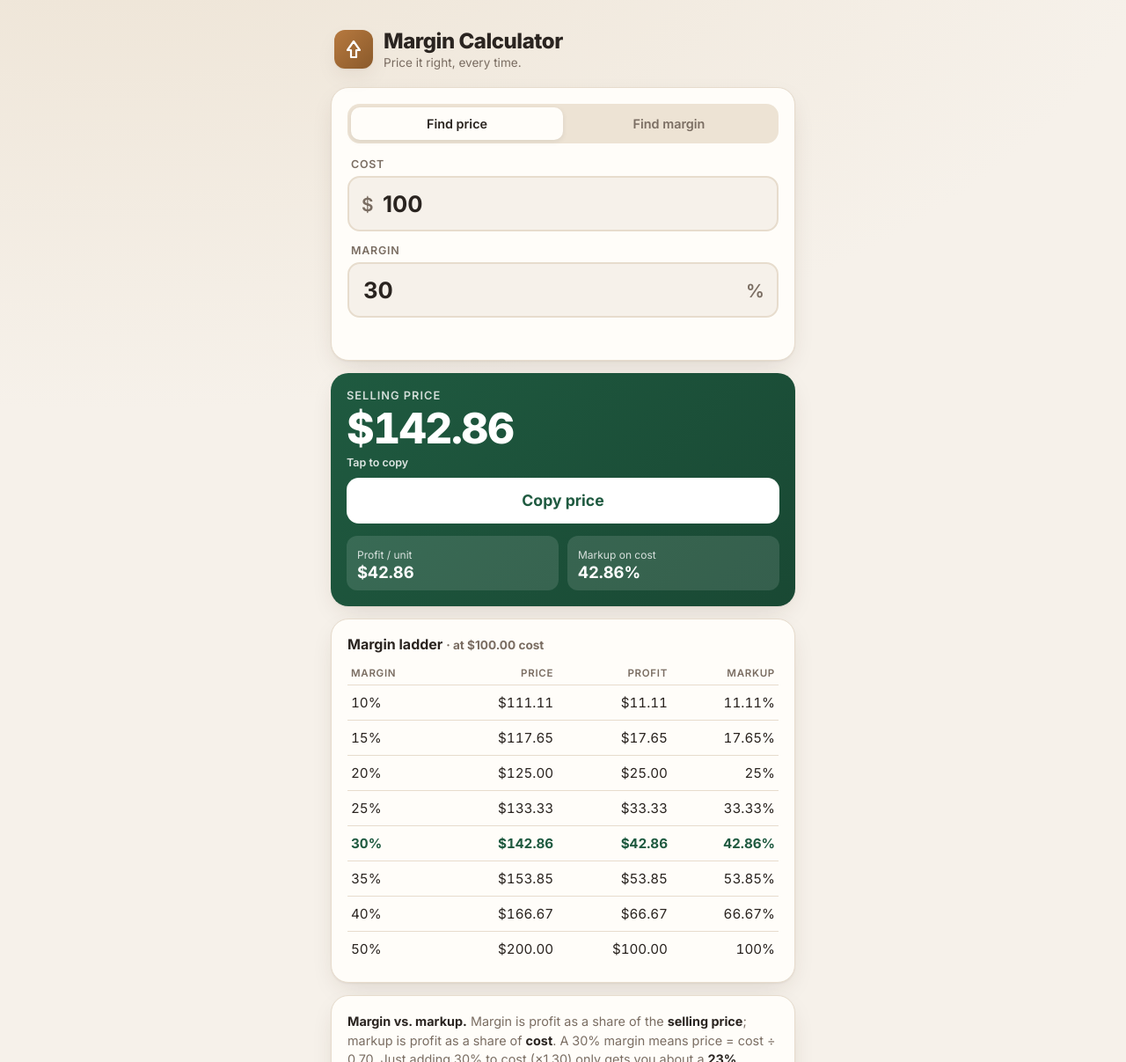
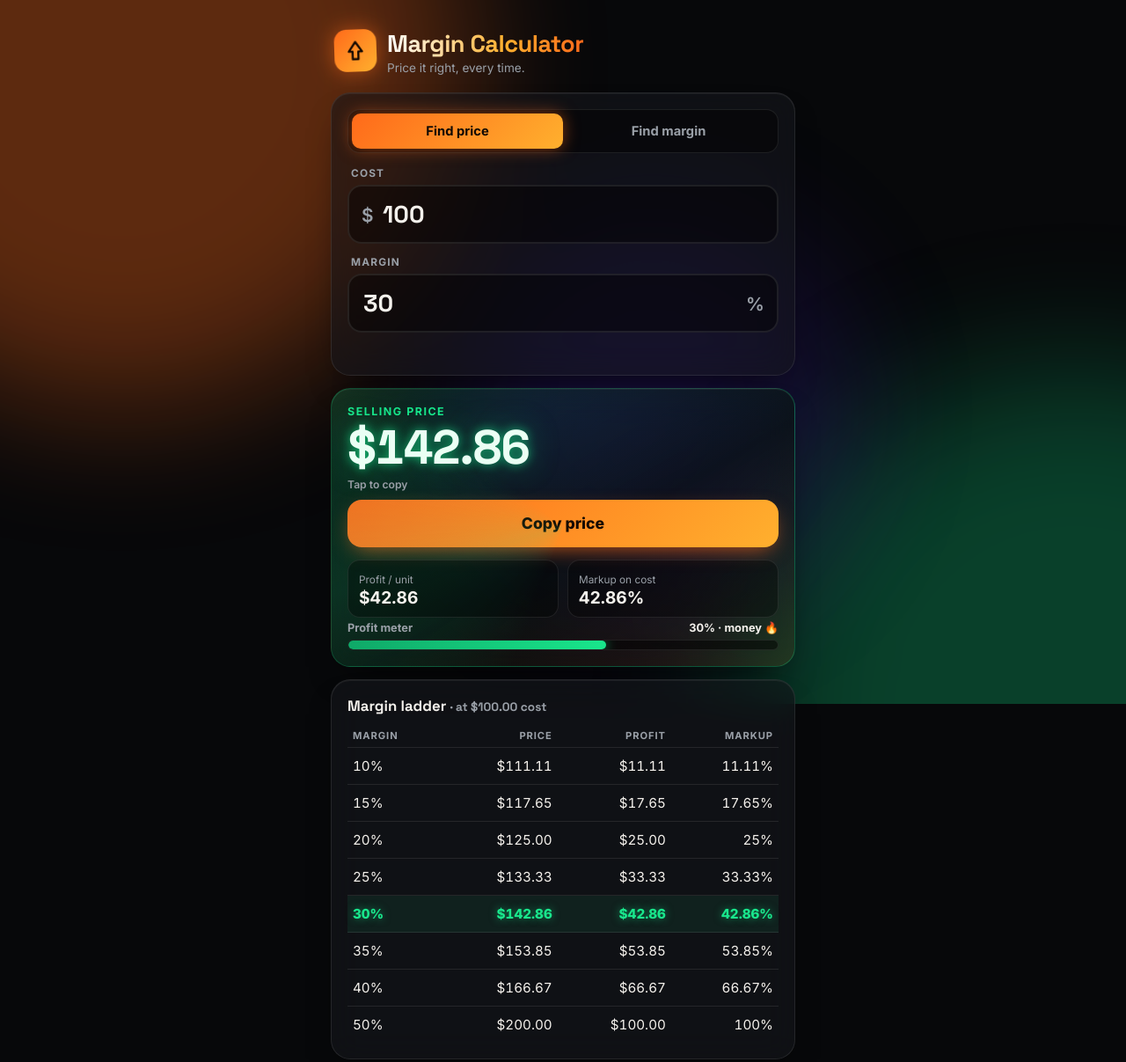
Before and after one commit to Lavern-maker/Lavern-maker.github.io, a plain HTML site: page margin-calculator/index.html in a window 1280 px wide. Shown: the top 1207 px of the page at 88% size. Drawn offline with Linux system fonts and the light colour scheme.

Commit message:
Margin calculator v4: dark glow-up

```diff
--- a/margin-calculator/index.html
+++ b/margin-calculator/index.html
@@ -5,62 +5,83 @@
 <meta name="viewport" content="width=device-width,initial-scale=1,viewport-fit=cover">
 <title>Margin Calculator · Central Building Supply</title>
 <meta http-equiv="Cache-Control" content="no-cache">
-<meta name="theme-color" content="#1f3a2e">
+<meta name="theme-color" content="#07080a">
 <link rel="preconnect" href="https://fonts.googleapis.com"><link rel="preconnect" href="https://fonts.gstatic.com" crossorigin>
-<link href="https://fonts.googleapis.com/css2?family=Inter:wght@400;500;600;700;800&display=swap" rel="stylesheet">
-<style>
-:root{--bg:#f6f1ea;--bg2:#ede3d4;--card:#fffdf9;--ink:#2a2420;--muted:#7a6d62;--line:#e7dccd;--accent:#1f5a40;--accent2:#2f7a57;--wood:#b7793f;--wood2:#8a5a2b;--warn:#b4472f;--shadow:0 1px 2px rgba(60,40,20,.06),0 10px 30px -10px rgba(60,40,20,.18)}
-@media (prefers-color-scheme:dark){:root{--bg:#16130f;--bg2:#1f1a15;--card:#221d18;--ink:#f3ece3;--muted:#a89a8b;--line:#342c24;--accent:#4fb486;--accent2:#6fcf9f;--wood:#d79a5c;--wood2:#e8b47c;--warn:#ef8a70;--shadow:0 1px 2px rgba(0,0,0,.3),0 12px 30px -12px rgba(0,0,0,.6)}}
+<link href="https://fonts.googleapis.com/css2?family=Inter:wght@400;600;700;800&family=Space+Grotesk:wght@600;700&display=swap" rel="stylesheet">
+<style>:root{--bg:#07080a;--card:rgba(22,24,28,.62);--ink:#f4f1ec;--muted:#9aa0a8;--line:rgba(255,255,255,.09);--or:#ff6a1a;--or2:#ffb02e;--em:#19e68c;--em2:#0fa968;--warn:#ff7a66}
 *{box-sizing:border-box}html,body{margin:0}
-body{font-family:Inter,system-ui,-apple-system,"Segoe UI",Roboto,sans-serif;color:var(--ink);background:radial-gradient(1200px 600px at 10% -10%,var(--bg2),transparent),var(--bg);min-height:100vh;-webkit-font-smoothing:antialiased}
+body{font-family:Inter,system-ui,-apple-system,Roboto,sans-serif;color:var(--ink);background:var(--bg);min-height:100vh;-webkit-font-smoothing:antialiased;overflow-x:hidden}
+.blobs{position:fixed;inset:0;z-index:-1;overflow:hidden;pointer-events:none}
+.blobs i{position:absolute;width:60vmax;height:60vmax;border-radius:50%;filter:blur(80px);opacity:.35;animation:drift 22s ease-in-out infinite alternate}
+.blobs i:nth-child(1){background:var(--or);top:-25vmax;left:-20vmax}
+.blobs i:nth-child(2){background:var(--em2);bottom:-30vmax;right:-25vmax;animation-duration:28s}
+.blobs i:nth-child(3){background:#5b2bff;top:30%;left:40%;width:35vmax;height:35vmax;opacity:.18;animation-duration:34s}
+@keyframes drift{to{transform:translate(8vmax,6vmax) scale(1.15)}}
 .wrap{max-width:560px;margin:0 auto;padding:24px 16px calc(32px + env(safe-area-inset-bottom))}
 header{display:flex;align-items:center;gap:12px;margin:8px 4px 20px}
-.logo{width:44px;height:44px;border-radius:12px;background:linear-gradient(135deg,var(--wood),var(--wood2));display:grid;place-items:center;box-shadow:var(--shadow)}
-.logo svg{width:24px;height:24px}
-h1{font-size:1.5rem;font-weight:800;letter-spacing:-.02em;margin:0}
+.logo{width:48px;height:48px;border-radius:14px;background:linear-gradient(135deg,var(--or),var(--or2));display:grid;place-items:center;box-shadow:0 0 24px rgba(255,106,26,.55);animation:bob 4s ease-in-out infinite}
+@keyframes bob{50%{transform:translateY(-3px) rotate(-4deg)}}
+.logo svg{width:26px;height:26px}
+h1{font-family:'Space Grotesk',Inter,sans-serif;font-size:1.7rem;font-weight:700;letter-spacing:-.02em;margin:0;background:linear-gradient(90deg,#fff,var(--or2) 60%,var(--or));-webkit-background-clip:text;background-clip:text;color:transparent}
 .sub{color:var(--muted);font-size:.85rem;margin-top:2px}
-.card{background:var(--card);border:1px solid var(--line);border-radius:20px;padding:18px;box-shadow:var(--shadow);margin-bottom:14px}
-.seg{display:grid;grid-template-columns:1fr 1fr;background:var(--bg2);border-radius:14px;padding:4px;margin-bottom:16px;position:relative}
-.seg button{all:unset;text-align:center;padding:10px;border-radius:10px;font-weight:600;font-size:.9rem;color:var(--muted);cursor:pointer;transition:.2s;position:relative;z-index:1}
-.seg button.on{color:var(--ink)}
-.seg .pill{position:absolute;top:4px;bottom:4px;left:4px;width:calc(50% - 4px);background:var(--card);border-radius:10px;box-shadow:0 2px 6px rgba(0,0,0,.08);transition:transform .25s cubic-bezier(.4,0,.2,1)}
+.card{background:var(--card);border:1px solid var(--line);border-radius:22px;padding:18px;margin-bottom:14px;backdrop-filter:blur(18px) saturate(140%);-webkit-backdrop-filter:blur(18px) saturate(140%);box-shadow:0 20px 40px -20px rgba(0,0,0,.8),inset 0 1px 0 rgba(255,255,255,.06);animation:rise .5s cubic-bezier(.2,.8,.2,1) both}
+.card:nth-of-type(2){animation-delay:.06s}.card:nth-of-type(3){animation-delay:.12s}.card:nth-of-type(4){animation-delay:.18s}
+@keyframes rise{from{opacity:0;transform:translateY(14px)}}
+.seg{display:grid;grid-template-columns:1fr 1fr;background:rgba(0,0,0,.45);border:1px solid var(--line);border-radius:14px;padding:4px;margin-bottom:16px;position:relative}
+.seg button{all:unset;text-align:center;padding:11px;border-radius:10px;font-weight:700;font-size:.92rem;color:var(--muted);cursor:pointer;transition:color .2s,transform .12s;position:relative;z-index:1;-webkit-tap-highlight-color:transparent}
+.seg button:active{transform:scale(.95)}
+.seg button.on{color:#120a04}
+.seg .pill{position:absolute;top:4px;bottom:4px;left:4px;width:calc(50% - 4px);background:linear-gradient(135deg,var(--or),var(--or2));border-radius:10px;box-shadow:0 0 18px rgba(255,106,26,.5);transition:transform .35s cubic-bezier(.5,1.6,.4,1)}
 .seg.rev .pill{transform:translateX(100%)}
-label{display:block;font-size:.78rem;font-weight:600;text-transform:uppercase;letter-spacing:.06em;color:var(--muted);margin:0 0 6px 4px}
+label{display:block;font-size:.74rem;font-weight:700;text-transform:uppercase;letter-spacing:.1em;color:var(--muted);margin:0 0 6px 4px}
 .field{position:relative;margin-bottom:14px}
 .field span{position:absolute;top:50%;transform:translateY(-50%);color:var(--muted);font-size:1.3rem;font-weight:600;pointer-events:none}
 .field .pre{left:16px}.field .suf{right:16px}
-input{width:100%;font:inherit;font-size:1.6rem;font-weight:700;color:var(--ink);background:var(--bg);border:2px solid var(--line);border-radius:14px;padding:14px 44px 14px 38px;outline:none;transition:border-color .2s,box-shadow .2s}
-input:focus{border-color:var(--accent);box-shadow:0 0 0 4px color-mix(in srgb,var(--accent) 18%,transparent)}
-.msg{color:var(--warn);font-size:.85rem;min-height:1.2em;margin:-6px 4px 6px;transition:opacity .2s}
-.result{background:linear-gradient(135deg,var(--accent),color-mix(in srgb,var(--accent) 70%,#0b1f16));color:#fff;border:none}
-.rl{font-size:.8rem;text-transform:uppercase;letter-spacing:.08em;opacity:.8;font-weight:600}
-.big{font-size:3rem;font-weight:800;letter-spacing:-.03em;line-height:1.1;margin:4px 0 12px;font-variant-numeric:tabular-nums;transition:opacity .15s}
-.row{display:flex;gap:10px}
-.stat{flex:1;background:rgba(255,255,255,.12);border-radius:12px;padding:10px 12px}
-.stat b{display:block;font-size:1.15rem;font-variant-numeric:tabular-nums}
-.stat small{opacity:.8;font-size:.75rem}
-.copy{all:unset;box-sizing:border-box;cursor:pointer;display:block;width:100%;min-height:52px;line-height:52px;text-align:center;font-size:1.1rem;font-weight:700;background:#fff;color:var(--accent);border-radius:14px;margin:0 0 14px;transition:background .2s,color .2s;-webkit-tap-highlight-color:transparent}
-.copy.ok{background:#16a34a;color:#fff}
+input{width:100%;font:inherit;font-family:'Space Grotesk',Inter,sans-serif;font-size:1.7rem;font-weight:700;color:var(--ink);background:rgba(0,0,0,.45);border:2px solid var(--line);border-radius:16px;padding:14px 44px 14px 38px;outline:none;transition:border-color .2s,box-shadow .25s,transform .15s}
+input:focus{border-color:var(--or);box-shadow:0 0 0 4px rgba(255,106,26,.18),0 0 24px rgba(255,106,26,.25);transform:translateY(-1px)}
+.msg{color:var(--warn);font-size:.85rem;min-height:1.2em;margin:-6px 4px 6px}
+.result{background:linear-gradient(150deg,rgba(25,230,140,.16),rgba(10,20,16,.7) 55%,rgba(255,106,26,.12));border:1px solid rgba(25,230,140,.28);position:relative;overflow:hidden}
+.result:before{content:"";position:absolute;inset:-40%;background:conic-gradient(from 0deg,transparent,rgba(25,230,140,.12),transparent 30%);animation:spin 9s linear infinite;pointer-events:none}
+@keyframes spin{to{transform:rotate(1turn)}}
+.result>*{position:relative}
+.rl{font-size:.78rem;text-transform:uppercase;letter-spacing:.12em;color:var(--em);font-weight:700}
+.big{font-family:'Space Grotesk',Inter,sans-serif;font-size:3.4rem;font-weight:700;letter-spacing:-.03em;line-height:1.1;margin:4px 0 12px;font-variant-numeric:tabular-nums;color:#eafff4;text-shadow:0 0 12px rgba(25,230,140,.7),0 0 36px rgba(25,230,140,.35);transition:transform .15s}
+#tap:active .big{transform:scale(.97)}
+.row{display:flex;gap:10px;margin-top:12px}
+.stat{flex:1;background:rgba(0,0,0,.35);border:1px solid var(--line);border-radius:14px;padding:10px 12px}
+.stat b{display:block;font-size:1.2rem;font-variant-numeric:tabular-nums}
+.stat small{color:var(--muted);font-size:.74rem}
+.copy{all:unset;box-sizing:border-box;cursor:pointer;display:block;width:100%;min-height:54px;line-height:54px;text-align:center;font-size:1.1rem;font-weight:800;background:linear-gradient(135deg,var(--or),var(--or2));color:#160b03;border-radius:16px;margin:0 0 14px;box-shadow:0 8px 24px -8px rgba(255,106,26,.8);transition:background .2s,transform .12s,box-shadow .2s;-webkit-tap-highlight-color:transparent}
+.copy:active{transform:scale(.96)}
+.copy.ok{background:linear-gradient(135deg,var(--em),var(--em2));color:#03140b;box-shadow:0 8px 28px -6px rgba(25,230,140,.8)}
 #tap{cursor:pointer;-webkit-tap-highlight-color:transparent}
-.hint{font-size:.78rem;opacity:.85;margin:-8px 0 10px;font-weight:600}
+.hint{font-size:.76rem;color:var(--muted);margin:-8px 0 10px;font-weight:600}
 .big,.stat b{-webkit-user-select:text;user-select:text}
-.copy:hover{filter:brightness(.96)}
-h2{font-size:1rem;margin:0 0 10px;font-weight:700}
+.meter{margin-top:4px}
+.mtop{display:flex;justify-content:space-between;font-size:.8rem;font-weight:700;margin-bottom:6px;color:var(--muted)}
+#mlab{color:var(--ink)}
+.bar{height:12px;border-radius:99px;background:rgba(0,0,0,.5);border:1px solid var(--line);overflow:hidden}
+#mfill{height:100%;width:0;border-radius:99px;transition:width .6s cubic-bezier(.2,.9,.3,1.2),background .4s,box-shadow .4s}
+h2{font-family:'Space Grotesk',Inter,sans-serif;font-size:1.05rem;margin:0 0 10px;font-weight:700}
 table{width:100%;border-collapse:collapse;font-variant-numeric:tabular-nums;font-size:.95rem}
-th{text-align:right;font-size:.72rem;text-transform:uppercase;letter-spacing:.06em;color:var(--muted);font-weight:600;padding:6px 4px;border-bottom:1px solid var(--line)}
-td{text-align:right;padding:10px 4px;border-bottom:1px solid var(--line)}
+th{text-align:right;font-size:.7rem;text-transform:uppercase;letter-spacing:.08em;color:var(--muted);font-weight:700;padding:6px 6px;border-bottom:1px solid var(--line)}
+td{text-align:right;padding:11px 6px;border-bottom:1px solid var(--line);transition:color .2s}
 th:first-child,td:first-child{text-align:left}
 tr:last-child td{border-bottom:none}
-tbody tr{cursor:pointer;transition:background .15s}tbody tr:hover{background:var(--bg)}
-tr.hl td{color:var(--accent);font-weight:700}
-.note{font-size:.9rem;line-height:1.5;color:var(--muted)}.note b{color:var(--ink)}
+tbody tr{cursor:pointer;transition:background .15s,transform .12s}tbody tr:hover{background:rgba(255,255,255,.04)}tbody tr:active{transform:scale(.98)}
+tr.hl td{color:var(--em);font-weight:800;text-shadow:0 0 10px rgba(25,230,140,.5)}
+tr.hl{background:rgba(25,230,140,.08)}
+.note{font-size:.9rem;line-height:1.55;color:var(--muted)}.note b{color:var(--or2)}
 footer{text-align:center;color:var(--muted);font-size:.8rem;margin-top:22px;letter-spacing:.04em}
+#fx{position:fixed;inset:0;pointer-events:none;z-index:9}
+@media (prefers-reduced-motion:reduce){*,*:before{animation:none!important;transition:none!important}}
 </style>
 </head>
 <body>
+<div class="blobs"><i></i><i></i><i></i></div><canvas id="fx"></canvas>
 <div class="wrap">
 <header>
- <div class="logo"><svg viewBox="0 0 24 24" fill="none" stroke="#fff" stroke-width="2.2" stroke-linecap="round" stroke-linejoin="round"><path d="M12 2 4 13h5l-2 9 9-12h-5l1-8z" opacity="0"/><path d="M12 3 5 13h4v8h6v-8h4z"/></svg></div>
+ <div class="logo"><svg viewBox="0 0 24 24" fill="none" stroke="#160b03" stroke-width="2.2" stroke-linecap="round" stroke-linejoin="round"><path d="M12 2 4 13h5l-2 9 9-12h-5l1-8z" opacity="0"/><path d="M12 3 5 13h4v8h6v-8h4z"/></svg></div>
  <div><h1>Margin Calculator</h1><div class="sub">Price it right, every time.</div></div>
 </header>
 
@@ -86,6 +107,7 @@ footer{text-align:center;color:var(--muted);font-size:.8rem;margin-top:22px;lett
   <div class="stat"><small>Profit / unit</small><b id="profit">$42.86</b></div>
   <div class="stat"><small id="s2l">Markup on cost</small><b id="s2">42.86%</b></div>
  </div>
+ <div class="meter"><div class="mtop"><span>Profit meter</span><span id="mlab">—</span></div><div class="bar"><div id="mfill"></div></div></div>
 </div>
 
 <div class="card">
@@ -97,13 +119,27 @@ footer{text-align:center;color:var(--muted);font-size:.8rem;margin-top:22px;lett
  <b>Margin vs. markup.</b> Margin is profit as a share of the <b>selling price</b>; markup is profit as a share of <b>cost</b>. A 30% margin means price = cost ÷ 0.70. Just adding 30% to cost (×1.30) only gets you about a <b>23% margin</b>.
 </div>
 
-<footer>Central Building Supply · Westcliffe, CO<br><small style="opacity:.6">v3</small></footer>
+<footer>Central Building Supply · Westcliffe, CO<br><small style="opacity:.6">v4</small></footer>
 </div>
 <script>
 const $=id=>document.getElementById(id);
 const fmt=n=>'$'+n.toLocaleString('en-US',{minimumFractionDigits:2,maximumFractionDigits:2});
 const pct=n=>n.toLocaleString('en-US',{maximumFractionDigits:2})+'%';
 const num=v=>{v=String(v).replace(/[$,%\s]/g,'');return v===''?NaN:Number(v)};
+
+const RM=matchMedia('(prefers-reduced-motion: reduce)').matches;
+let shown=NaN,raf=0;
+function anim(t,f){cancelAnimationFrame(raf);const el=$('big');if(isNaN(t)){el.textContent='—';shown=NaN;return}
+ if(RM||isNaN(shown)||shown===t){el.textContent=f(t);shown=t;return}
+ const s0=shown,t0=performance.now(),D=450;(function st(n){const k=Math.min(1,(n-t0)/D),e=1-Math.pow(1-k,3),v=s0+(t-s0)*e;shown=v;el.textContent=f(k<1?v:t);if(k<1)raf=requestAnimationFrame(st);else shown=t})(t0)}
+function meter(m){const f=$('mfill'),l=$('mlab');if(isNaN(m)){f.style.width='0';l.textContent='—';return}
+ const w=Math.max(0,Math.min(100,m/50*100));f.style.width=w+'%';
+ let c,g,t;if(m<15){c='linear-gradient(90deg,#ff3d3d,#ff7a3d)';g='rgba(255,70,60,.6)';t='thin 😬'}else if(m<30){c='linear-gradient(90deg,#ff9a1a,#ffd23d)';g='rgba(255,180,40,.6)';t='solid 💪'}else{c='linear-gradient(90deg,#0fa968,#19e68c)';g='rgba(25,230,140,.7)';t='money 🔥'}
+ f.style.background=c;f.style.boxShadow='0 0 14px '+g;l.textContent=pct(m)+' · '+t}
+function confetti(){if(RM)return;const cv=$('fx'),x=cv.getContext('2d'),d=devicePixelRatio||1;cv.width=innerWidth*d;cv.height=innerHeight*d;x.setTransform(d,0,0,d,0,0);
+ const r=$('copy').getBoundingClientRect(),ox=r.left+r.width/2,oy=r.top+r.height/2,C=['#ff6a1a','#ffb02e','#19e68c','#ffffff','#7c5cff'];
+ const P=Array.from({length:90},()=>{const a=-Math.PI/2+(Math.random()-.5)*2.2,v=6+Math.random()*8;return{x:ox,y:oy,vx:Math.cos(a)*v,vy:Math.sin(a)*v,r:Math.random()*6.28,vr:(Math.random()-.5)*.4,s:4+Math.random()*5,c:C[Math.random()*5|0],l:1}});
+ (function st(){x.clearRect(0,0,innerWidth,innerHeight);let alive=0;for(const p of P){if(p.l<=0)continue;alive++;p.vy+=.28;p.vx*=.985;p.x+=p.vx;p.y+=p.vy;p.r+=p.vr;p.l-=.012;x.save();x.globalAlpha=Math.max(0,p.l);x.translate(p.x,p.y);x.rotate(p.r);x.fillStyle=p.c;x.fillRect(-p.s/2,-p.s/4,p.s,p.s/2);x.restore()}if(alive)requestAnimationFrame(st);else x.clearRect(0,0,innerWidth,innerHeight)})()}
 function priceFor(c,m){return c/(1-m/100)}
 let mode='f',cur=null;
 function calc(){
@@ -120,9 +156,10 @@ function calc(){
  $('msg').textContent=msg;
  const ok=!isNaN(price)&&!isNaN(m)&&!isNaN(c);
  const profit=ok?price-c:NaN, mk=ok&&c>0?profit/c*100:NaN;
- if(mode==='f'){$('rl').textContent='Selling price';$('big').textContent=ok?fmt(price):'—';$('s2l').textContent='Markup on cost';$('s2').textContent=isNaN(mk)?'—':pct(mk)}
- else{$('rl').textContent='Your margin';$('big').textContent=ok?pct(m):'—';$('s2l').textContent='Markup on cost';$('s2').textContent=isNaN(mk)?'—':pct(mk)}
+ if(mode==='f'){$('rl').textContent='Selling price';anim(ok?price:NaN,fmt);$('s2l').textContent='Markup on cost';$('s2').textContent=isNaN(mk)?'—':pct(mk)}
+ else{$('rl').textContent='Your margin';anim(ok?m:NaN,v=>v.toFixed(2)+'%');$('s2l').textContent='Markup on cost';$('s2').textContent=isNaN(mk)?'—':pct(mk)}
  $('profit').textContent=ok?fmt(profit):'—';
+ meter(ok?m:NaN);
  cur=ok?(mode==='f'?price.toFixed(2):m.toFixed(2)+'%'):null;
  const L=[10,15,20,25,30,35,40,50];
  $('ladc').textContent=!isNaN(c)&&c>=0?'· at '+fmt(c)+' cost':'';
@@ -135,7 +172,7 @@ function setMode(m){mode=m;$('seg').classList.toggle('rev',m==='r');document.que
 document.querySelectorAll('#seg button').forEach(b=>b.onclick=()=>setMode(b.dataset.m));
 function selEl(el){try{const r=document.createRange();r.selectNodeContents(el);const sl=window.getSelection();sl.removeAllRanges();sl.addRange(r)}catch(e){}}
 function legacyCopy(txt){let ok=false;const t=document.createElement('textarea');t.value=txt;t.setAttribute('readonly','');t.style.cssText='position:fixed;top:0;left:-9999px;width:200px;height:40px;font-size:16px;opacity:1';document.body.appendChild(t);t.focus();t.select();t.setSelectionRange(0,99999);try{ok=document.execCommand('copy')}catch(e){ok=false}t.remove();try{window.getSelection().removeAllRanges()}catch(e){}return ok}
-function copyFb(ok,txt){const b=$('copy');clearTimeout(b._t);if(ok){b.textContent='Copied '+txt+' \u2713';b.classList.add('ok');try{navigator.vibrate&&navigator.vibrate(30)}catch(e){}}else{b.textContent='Press and hold the price to copy';selEl($('big'))}b._t=setTimeout(()=>{b.textContent='Copy price';b.classList.remove('ok')},ok?2000:3500)}
+function copyFb(ok,txt){const b=$('copy');clearTimeout(b._t);if(ok){b.textContent='Copied '+txt+' \u2713';b.classList.add('ok');confetti();try{navigator.vibrate&&navigator.vibrate(30)}catch(e){}}else{b.textContent='Press and hold the price to copy';selEl($('big'))}b._t=setTimeout(()=>{b.textContent='Copy price';b.classList.remove('ok')},ok?2000:3500)}
 function doCopy(){if(!cur){copyFb(false);return}const txt=String(cur).trim();
  const ok=legacyCopy(txt);
  if(navigator.clipboard&&navigator.clipboard.writeText){try{navigator.clipboard.writeText(txt).then(()=>{if(!ok)copyFb(true,txt)},()=>{if(!ok)copyFb(false)})}catch(e){}}
```
